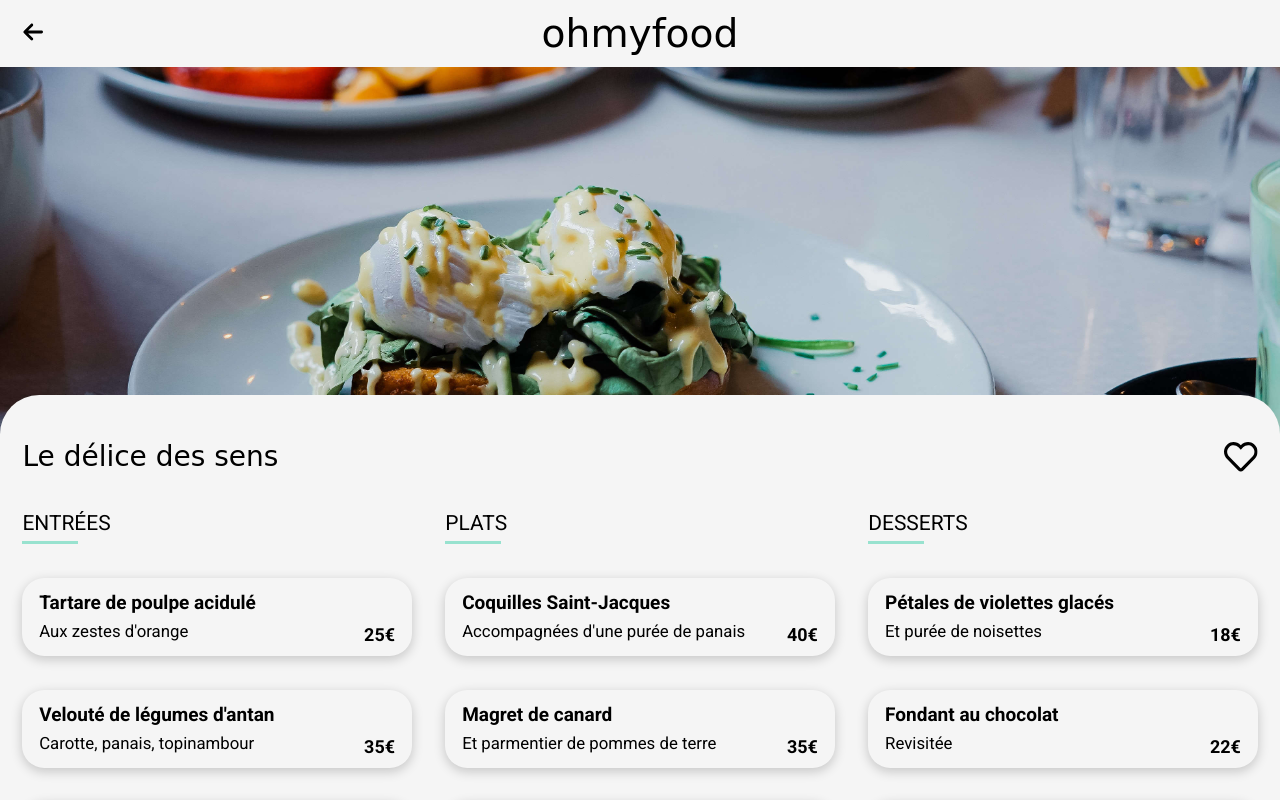
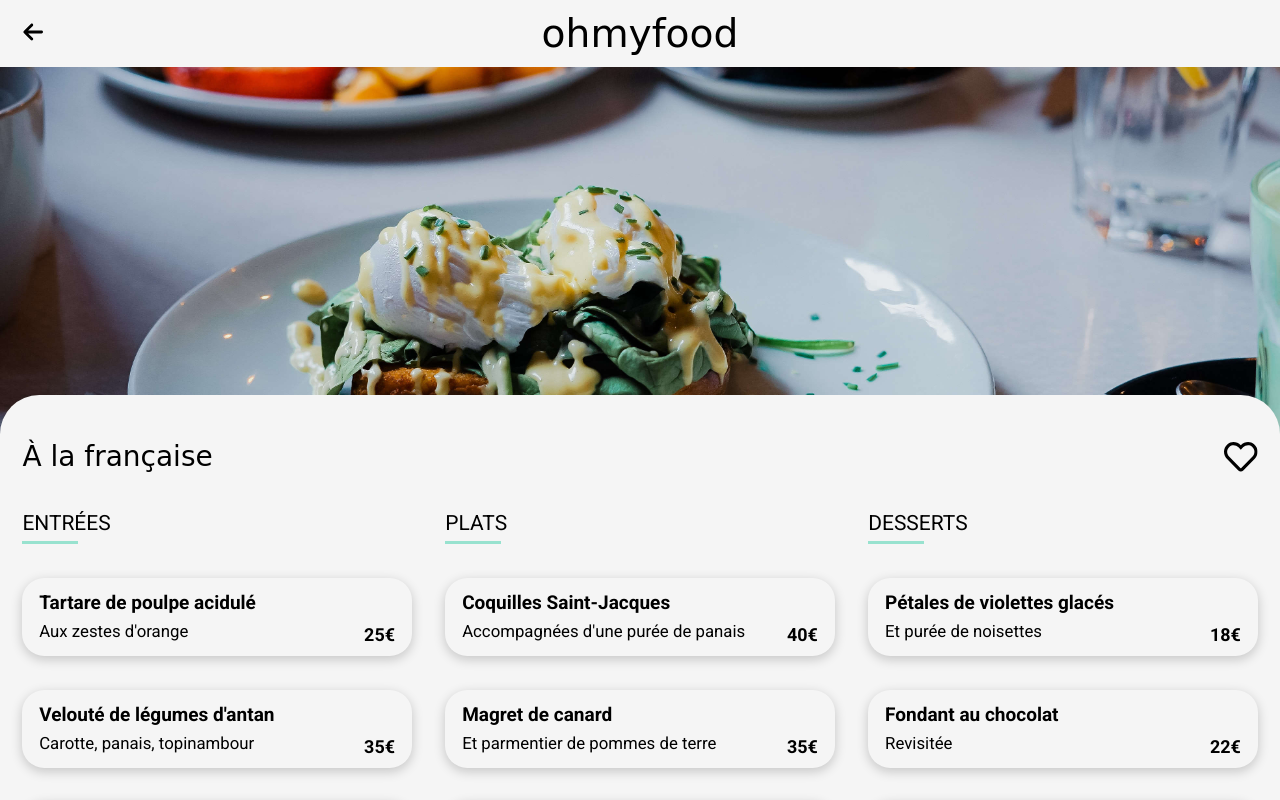
Before and after one commit to Sofiane67/SofianeAlamri_3_28012021, a website: page pages/alafrancaise.html in a window 1280 px wide. Shown: the top 800 px of the page. Drawn offline with Linux system fonts and the light colour scheme; a web font is replaced by a local one.

Commit message:
fix menus page title  'a la française'

```diff
--- a/pages/alafrancaise.html
+++ b/pages/alafrancaise.html
@@ -30,7 +30,7 @@
     <!--Menu-->
     <section class="menu">
         <h2 class="menu__restaurant-name">
-            <span>Le délice des sens</span>
+            <span>&Agrave; la française</span>
             <span class="favorite favorite--menu">
                 <svg class="favorite__icon favorite__icon--menu favorite__icon--show">
                     <use xlink:href="../images/icons/sprite.svg#icon-heart"></use>
```
